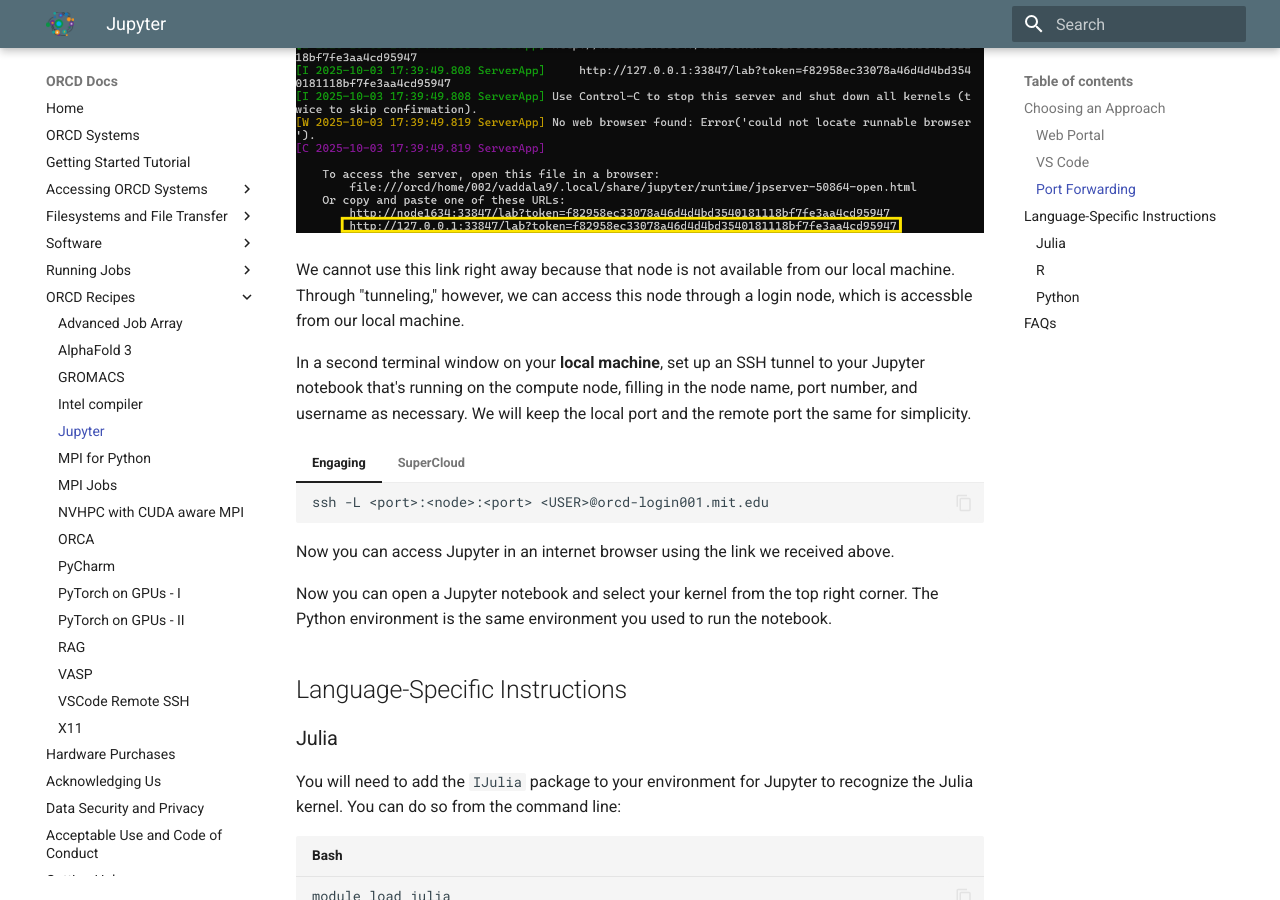
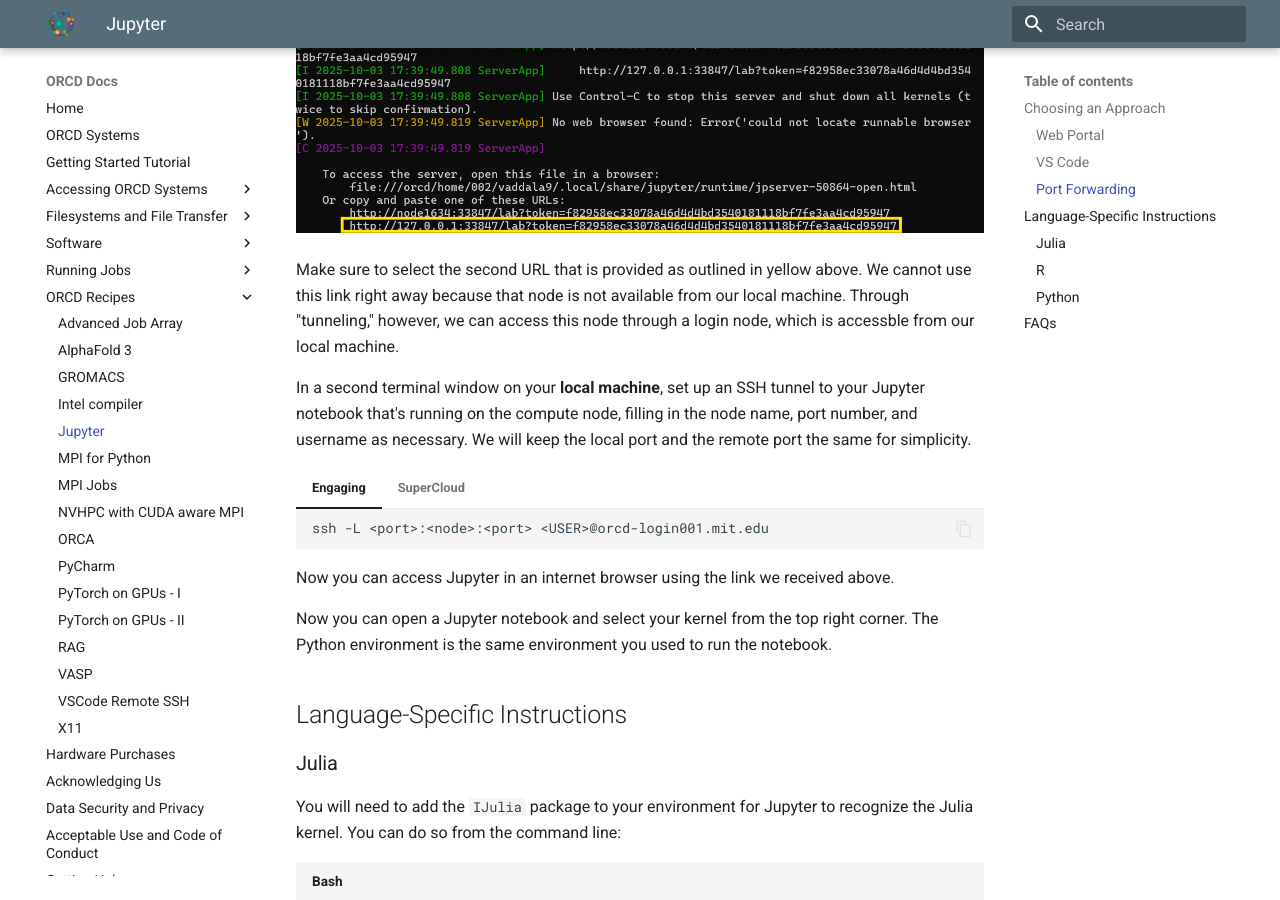
Before and after one commit to mit-orcd/orcd-docs-edit, an MkDocs documentation site: the page built from docs/recipes/jupyter.md, in a window 1280 px wide and 900 px high, scrolled down 2627 px. Built offline with MkDocs 1.6.1 and Material for MkDocs 9.7.7, drawn with Linux system fonts in a browser that asks for light colours.

Commit message:
adding more information on which link to choose

```diff
--- a/docs/recipes/jupyter.md
+++ b/docs/recipes/jupyter.md
@@ -142,6 +142,7 @@
 ![](../images/jupyter/jupyter_link.png)
 
 
+Make sure to select the second URL that is provided as outlined in yellow above.
 We cannot use this link right away because that node is not available from our
 local machine. Through "tunneling," however, we can access this node through
 a login node, which is accessble from our local machine.
```
